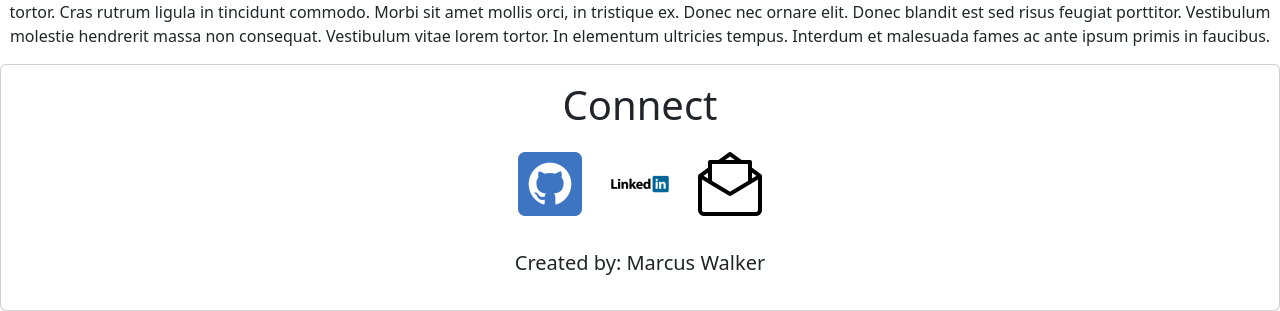
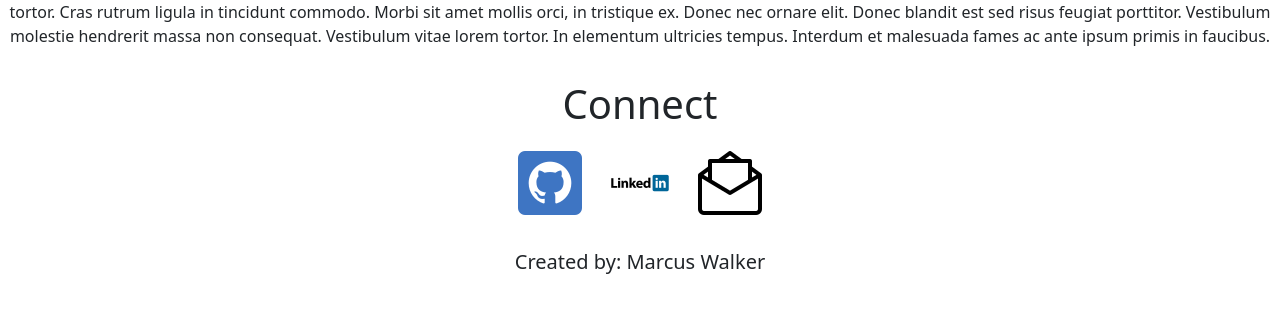
Before and after one commit to mwalker35-stack/marcus-React-Portfolio, a React (Create React App) app in the folder client/: page / in a window 1280 px wide. Shown: the part 510-821 px from the top of the page. Built offline with nearby package versions, Linux system fonts and the light colour scheme.

Commit message:
fixed the links and border

```diff
--- a/client/src/App.css
+++ b/client/src/App.css
@@ -11,8 +11,12 @@
     justify-content: center;
   }
 
-  .card {
-    border: none;
+
+
+  .card-body {
+    border-style: none;
+    border-color: white;
+
   }
 
   .img-icon {
@@ -68,6 +72,9 @@
     font-size: 20px;
   }
 
+  .card {
+    border: none  !important;
+  }
 
   .App-link {
     color: #4d5baa;
```
